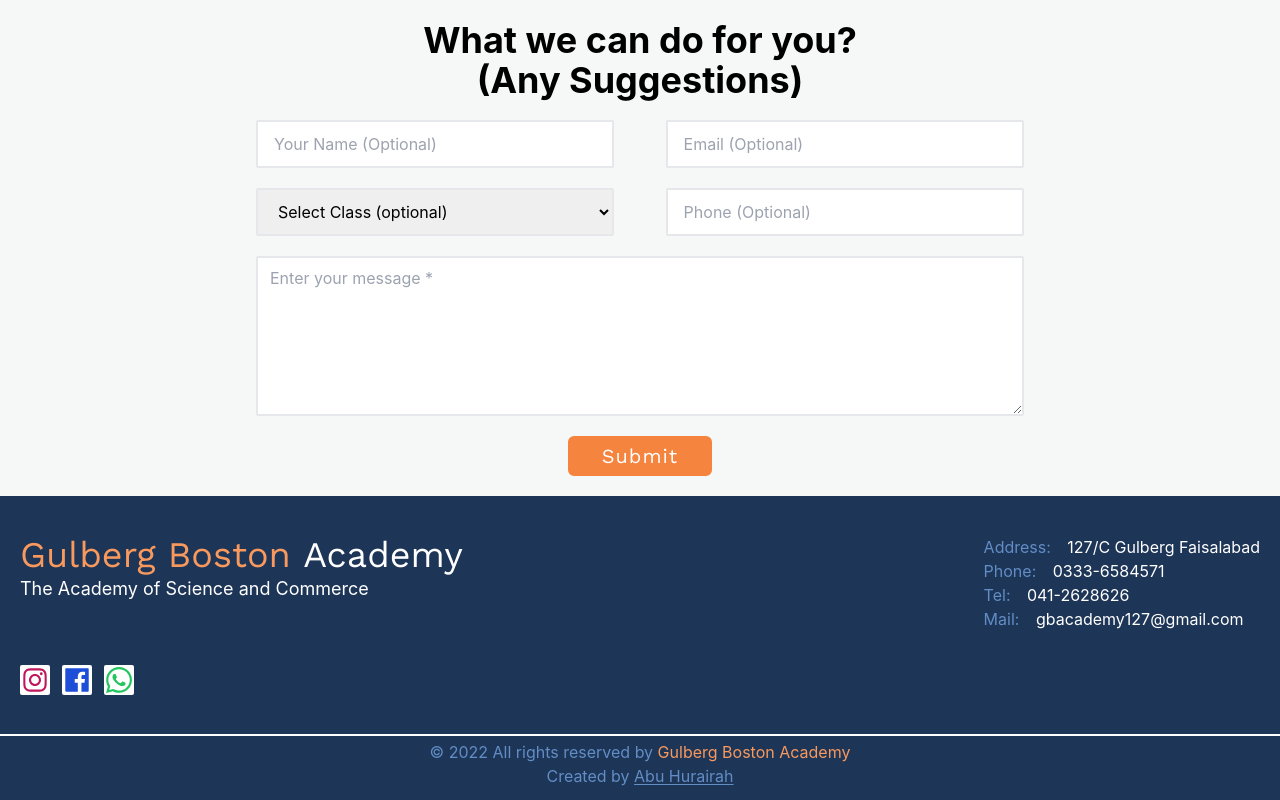
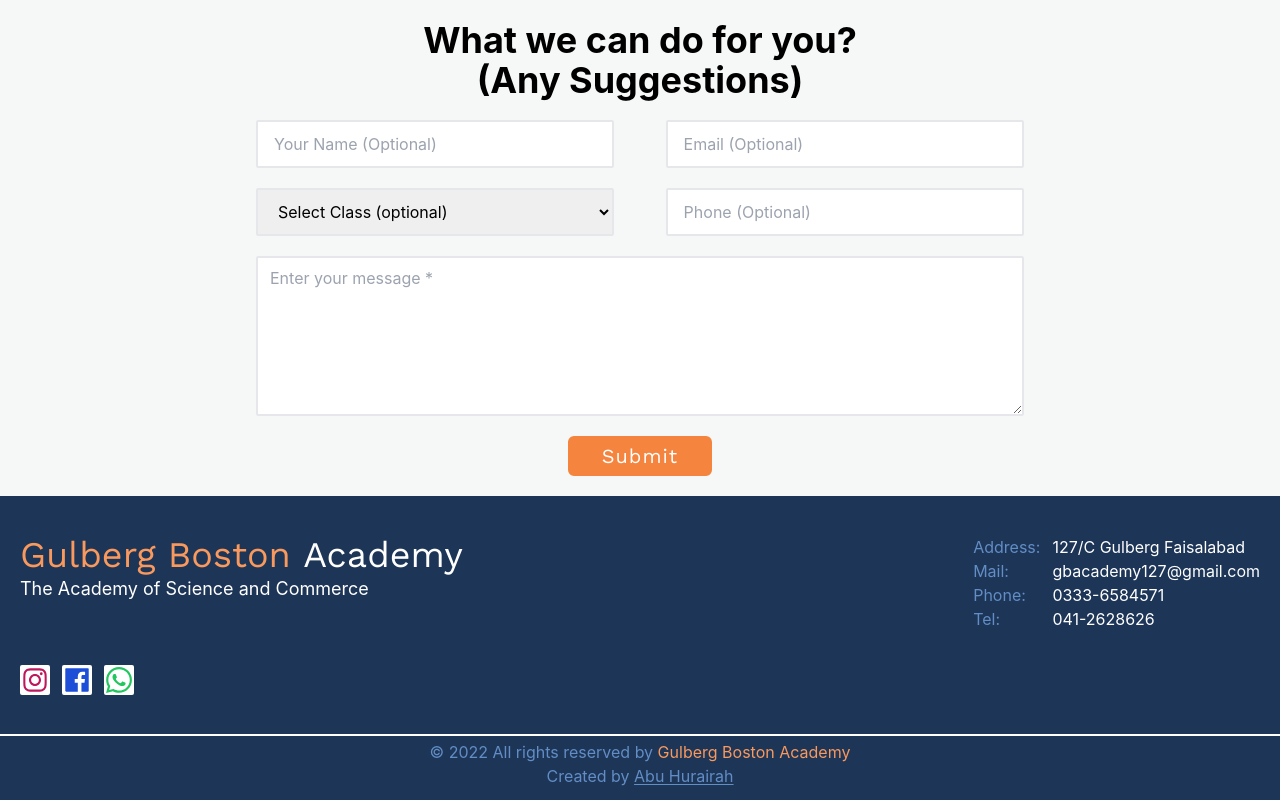
Before and after one commit to AbuHurairah127/boosten-academy-react-web, a React (Create React App) app: page / in a window 1280 px wide. Shown: the part 3021-3821 px from the top of the page. Built offline with nearby package versions, Linux system fonts and the light colour scheme; no server answers; the database is empty.

Commit message:
bottom section symmetry

```diff
--- a/src/components/bottom/Bottom.js
+++ b/src/components/bottom/Bottom.js
@@ -61,26 +61,43 @@ const Bottom = () => {
 
         <div className="right lg:mr-5">
           <div className="rightHeader flex flex-col  lg:justify-center h-full items-center lg:items-start">
+            <div className="flex">
+              <div className="py-5 lg:py-0">
+                <p className="text-[#628dc5]">Address: </p>
+                <a
+                  href="mailto:gbacademy127@gmail.com"
+                  className="text-[#628dc5] block"
+                >
+                  Mail:
+                </a>
+                <a href="tel:03336584571" className="text-[#628dc5] block">
+                  Phone:
+                </a>
+                <a href="tel:0412628626" className="text-[#628dc5] lock">
+                  Tel:
+                </a>
+              </div>
               <div className="py-5 lg:py-0">
                 <p className="text-[#628dc5]">
-                Address:{" "}
                   <span className="text-white pl-3">
                     127/C Gulberg Faisalabad
                   </span>
                 </p>
-              <a href="tel:03336584571" className="text-[#628dc5] block">
-                Phone: <span className="text-white pl-3">0333-6584571</span>
-              </a>
-              <a href="tel:0412628626" className="text-[#628dc5] lock">
-                Tel: <span className="text-white pl-3">041-2628626</span>
-              </a>
                 <a
                   href="mailto:gbacademy127@gmail.com"
                   className="text-[#628dc5] block"
                 >
-                Mail:{" "}
-                <span className="text-white pl-3">gbacademy127@gmail.com</span>
+                  <span className="text-white pl-3">
+                    gbacademy127@gmail.com
+                  </span>
                 </a>
+                <a href="tel:03336584571" className="text-[#628dc5] block">
+                  <span className="text-white pl-3">0333-6584571</span>
+                </a>
+                <a href="tel:0412628626" className="text-[#628dc5] lock">
+                  <span className="text-white pl-3">041-2628626</span>
+                </a>
+              </div>
             </div>
           </div>
         </div>
```
Lines whose indentation alone changed are shown as unchanged.
